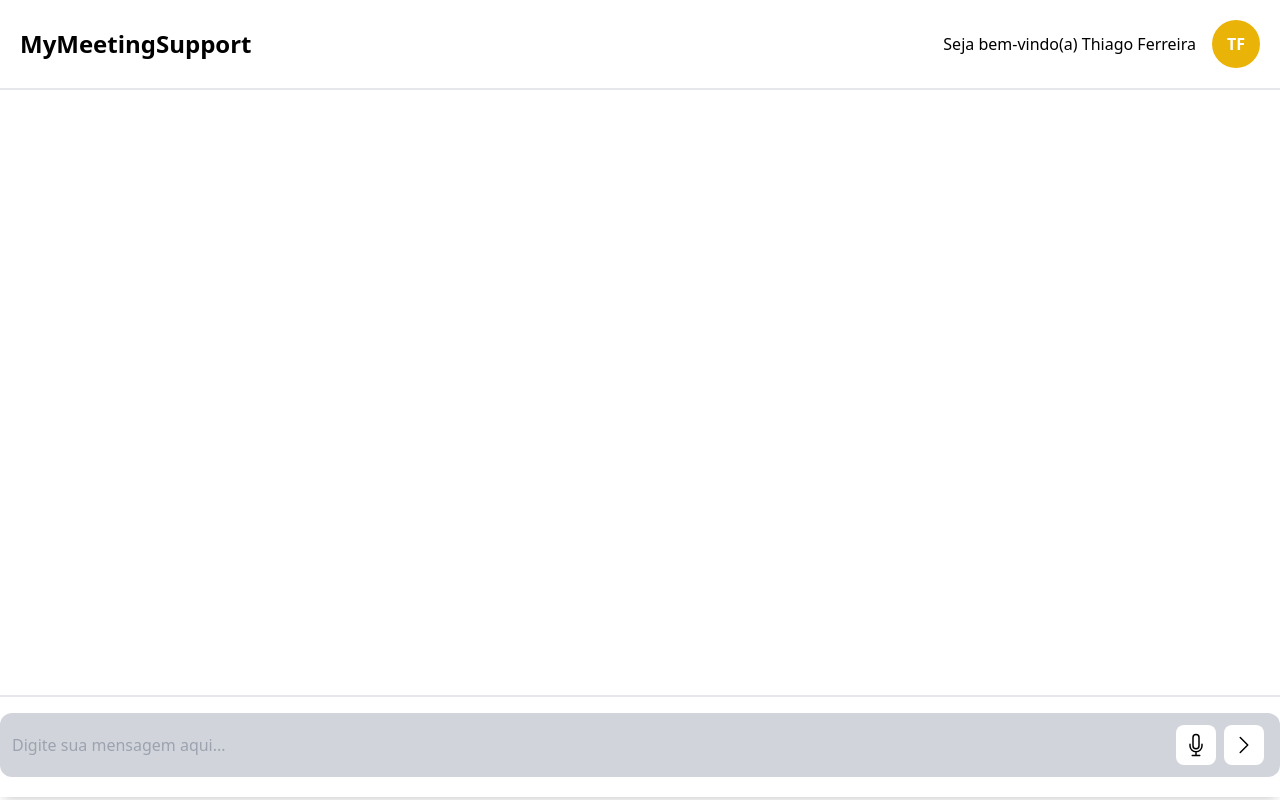
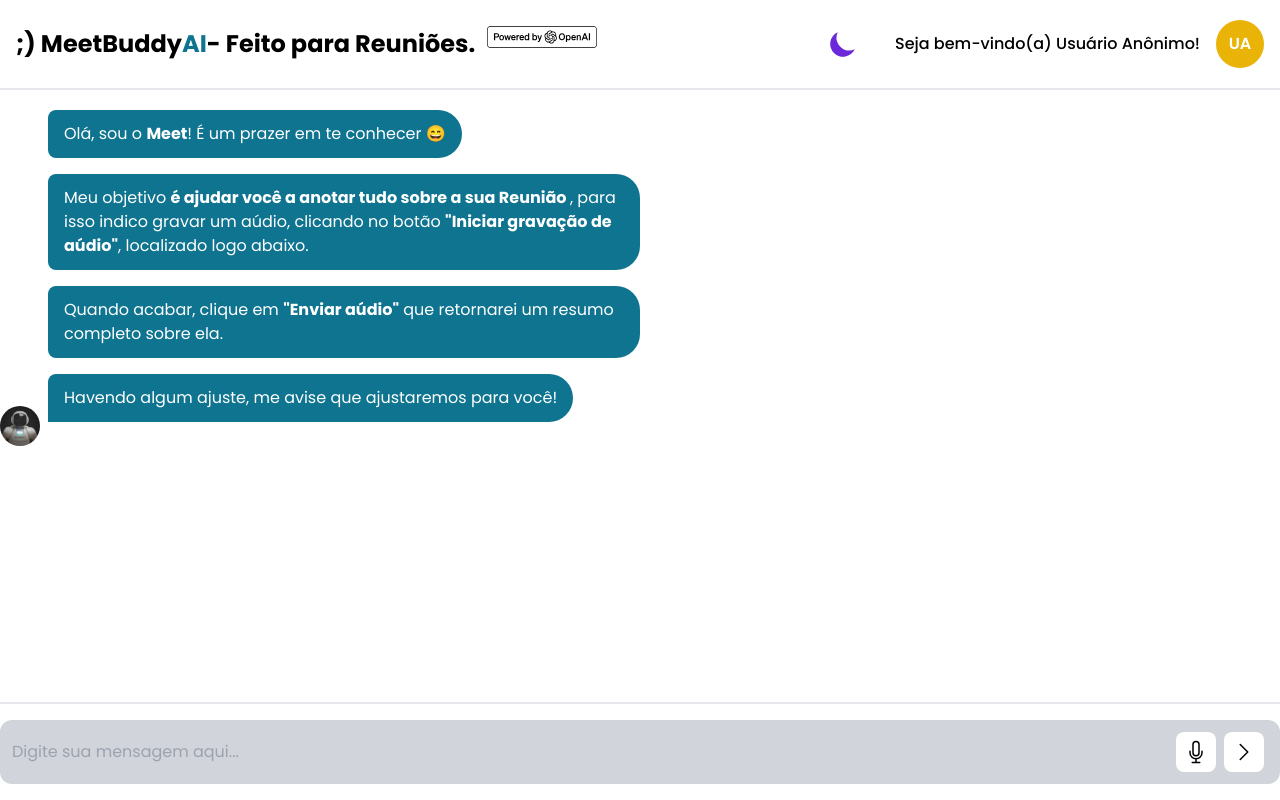
Before and after one commit to iamThiagoo/meetbuddy-ai, a website built with Vite: page index.html in a window 1280 px wide. Built offline with nearby package versions, Linux system fonts and the light colour scheme.

Commit message:
Definido nome de projeto, primeiro passo para envio de mensagens e melhora no layout

```diff
--- a/index.html
+++ b/index.html
@@ -4,42 +4,67 @@
 		<meta charset="UTF-8" />
 		<meta name="viewport" content="width=device-width, initial-scale=1.0" />
 		<link rel="stylesheet" href="src/css/main.css">
-		<title>MyMeetingSupport</title>
+		<title>MeetBuddy - Feito para Reuniões!</title>
   	</head>
   	<body>
 		<div id="app" class="w-screen">
 			<div class="w-full rounded-lg shadow-lg">
-				<div class="flex items-center justify-between px-5 py-5 bg-white border-b-2">
+
+				<div class="flex items-center justify-between px-4 py-5 bg-white border-b-2">
 					<div class="container flex items-center justify-between mx-auto">
-						<div class="text-2xl font-semibold">
-							MyMeetingSupport
-						</div>
-						<div class="flex flex-row items-center gap-4">
-							<h2 class="font-medium">
-								Seja bem-vindo(a) Thiago Ferreira
-							</h2>
-							<div class="flex items-center justify-center w-12 h-12 p-2 font-semibold text-white bg-yellow-500 rounded-full">
-								TF
+						<h1 class="flex items-center text-2xl font-bold">
+							;) MeetBuddy<span class="text-cyan-700">AI</span> - Feito para Reuniões.
+							<img src="src\images\openai.svg" class="ml-3 -mt-3.5" height="110px" width="110px" />
+						</h1>
+
+						<div class="flex gap-x-7">
+							<button
+								title="Alternar tema"
+								onclick="(() => document.body.classList.toggle('dark'))()"
+								class="w-12 h-12 p-2 rounded-lg hover:bg-gray-100 dark:hover:bg-gray-700"
+							>
+								<svg class="block fill-violet-700 dark:hidden" fill="currentColor" viewBox="0 0 20 20">
+									<path d="M17.293 13.293A8 8 0 016.707 2.707a8.001 8.001 0 1010.586 10.586z"></path>
+								</svg>
+								<svg class="hidden fill-yellow-500 dark:block" fill="currentColor" viewBox="0 0 20 20">
+									<path
+										d="M10 2a1 1 0 011 1v1a1 1 0 11-2 0V3a1 1 0 011-1zm4 8a4 4 0 11-8 0 4 4 0 018 0zm-.464 4.95l.707.707a1 1 0 001.414-1.414l-.707-.707a1 1 0 00-1.414 1.414zm2.12-10.607a1 1 0 010 1.414l-.706.707a1 1 0 11-1.414-1.414l.707-.707a1 1 0 011.414 0zM17 11a1 1 0 100-2h-1a1 1 0 100 2h1zm-7 4a1 1 0 011 1v1a1 1 0 11-2 0v-1a1 1 0 011-1zM5.05 6.464A1 1 0 106.465 5.05l-.708-.707a1 1 0 00-1.414 1.414l.707.707zm1.414 8.486l-.707.707a1 1 0 01-1.414-1.414l.707-.707a1 1 0 011.414 1.414zM4 11a1 1 0 100-2H3a1 1 0 000 2h1z"
+										fill-rule="evenodd" clip-rule="evenodd"></path>
+								</svg>
+							</button>
+
+							<div class="flex flex-row items-center gap-4">
+								<h2 class="font-medium">
+									Seja bem-vindo(a) Usuário Anônimo!
+								</h2>
+								<div class="flex items-center justify-center w-12 h-12 p-2 font-semibold text-white bg-yellow-500 rounded-full">
+									UA
+								</div>
 							</div>
 						</div>
 					</div>
 				</div>
+
 				<div class="container w-full py-5 mx-auto bg-white">
 					<div id="chat"></div>
-					<form action="POST" id="sendMessage" class="relative border-t-2">
-						<input class="w-full px-3 py-5 mt-4 bg-gray-300 border-black rounded-xl" type="text" placeholder="Digite sua mensagem aqui..." />
-						<button class="absolute flex items-center justify-center w-10 h-10 bg-white rounded-lg cursor-pointer top-7 right-16 hover:bg-gray-300">
+				</div>
+
+				<div class="fixed w-full bg-white border-t-2 bottom-4">
+					<form action="POST" id="sendMessage" class="container relative mx-auto">
+						<input class="w-full px-3 py-5 mt-4 bg-gray-300 border-black outline-offset-2 rounded-xl" type="text" placeholder="Digite sua mensagem aqui..." />
+						<button title="Iniciar gravação de aúdio" class="ease-in duration-300 hover:bg-[#636363] hover:text-white absolute flex items-center justify-center w-10 h-10 bg-white rounded-lg cursor-pointer top-7 right-16">
 							<svg xmlns="http://www.w3.org/2000/svg" fill="none" viewBox="0 0 24 24" stroke-width="1.5" stroke="currentColor" class="w-6 h-6">
 								<path stroke-linecap="round" stroke-linejoin="round" d="M12 18.75a6 6 0 0 0 6-6v-1.5m-6 7.5a6 6 0 0 1-6-6v-1.5m6 7.5v3.75m-3.75 0h7.5M12 15.75a3 3 0 0 1-3-3V4.5a3 3 0 1 1 6 0v8.25a3 3 0 0 1-3 3Z" />
 							</svg>
 						</button>
-						<button class="absolute flex items-center justify-center w-10 h-10 bg-white rounded-lg cursor-pointer top-7 right-4 hover:bg-gray-300">
+						<button title="Enviar mensagem" class="ease-in duration-300 hover:bg-[#636363] hover:text-white absolute flex items-center justify-center w-10 h-10 bg-white rounded-lg cursor-pointer top-7 right-4">
 							<svg xmlns="http://www.w3.org/2000/svg" fill="none" viewBox="0 0 24 24" stroke-width="1.5" stroke="currentColor" class="w-6 h-6">
 								<path stroke-linecap="round" stroke-linejoin="round" d="m8.25 4.5 7.5 7.5-7.5 7.5" />
 							</svg>
 						</button>
 					</form>
 				</div>
+
 			</div>
 		</div>
 		<script type="module" src="src/js/main.js"></script>
--- a/src/css/style.css
+++ b/src/css/style.css
@@ -1,6 +1,12 @@
+@import url('https://fonts.googleapis.com/css2?family=Poppins:ital,wght@0,100;0,200;0,300;0,400;0,500;0,600;0,700;0,800;0,900;1,100;1,200;1,300;1,400;1,500;1,600;1,700;1,800;1,900&display=swap');
+
 @tailwind base;
 @tailwind components;
 @tailwind utilities;
+
+* {
+    font-family: "Poppins", 'roboto' !important;
+}
 
 html {
     min-height: 100vh;
--- a/src/js/main.js
+++ b/src/js/main.js
@@ -1,3 +1,5 @@
 'use strict';
 
-console.log('oi');
+import {initialMessagesFromBot} from './message';
+
+initialMessagesFromBot();
--- a/src/js/message.js
+++ b/src/js/message.js
@@ -1,3 +1,20 @@
+export function initialMessagesFromBot() {
+
+    // First message
+    addOpenAiMessageOnChat('Olá, sou o <strong>Meet</strong>! É um prazer em te conhecer 😄');
+
+    // Second message
+    addOpenAiMessageOnChat('Meu objetivo <strong> é ajudar você a anotar tudo sobre a sua Reunião </strong>, para isso indico gravar um aúdio, clicando no botão <strong>"Iniciar gravação de aúdio"</strong>, localizado logo abaixo.');
+
+    // Third message
+    addOpenAiMessageOnChat('Quando acabar, clique em <strong>"Enviar aúdio"</strong> que retornarei um resumo completo sobre ela.');
+
+    // Fourth message
+    addOpenAiMessageOnChat('Havendo algum ajuste, me avise que ajustaremos para você!');
+
+}
+
+
 /**
  * create html user message
  *
@@ -6,7 +23,7 @@
  */
 export function createUserMessageHtml(message) {
     let html = `
-    <div class="flex justify-end mb-4">
+    <div class="flex justify-end w-6/12 mb-4 user-message">
         <div class="px-4 py-3 mr-2 text-white bg-blue-400 rounded-bl-3xl rounded-tl-3xl rounded-tr-xl"> ${message} </div>
         <img
             src="/images/bot.png"
@@ -30,7 +47,7 @@
     if (message == '') message = 'Não foi possível receber resposta do ChatGPT';
 
     let chatElement = document.querySelector("#chat");
-    let chatElementContent = document.querySelector("#chat").value;
+    let chatElementContent = document.querySelector("#chat").innerHTML ?? '';
 
     let messageHtml = createUserMessageHtml(message);
 
@@ -45,16 +62,61 @@
  * @returns {string}
  */
 export function createOpenAiMessageHtml(message) {
+
     let html = `
-    <div class="flex justify-start mb-4">
-        <img src="https://source.unsplash.com/vpOeXr5wmR4/600x600" class="object-cover w-8 h-8 rounded-full" alt="" />
-        <div class="px-4 py-3 ml-2 text-white bg-gray-400 rounded-br-3xl rounded-tr-3xl rounded-tl-xl">
+    <div class="flex justify-start mb-4 w-6/12 bot-message">
+        <img src="/src/images/bot.png" class="ease-out duration-300 relative top-8 object-cover w-10 h-10 rounded-full" alt="" />
+        <div class="px-4 py-3 ml-2 text-white bg-cyan-700 rounded-br-3xl rounded-tr-3xl rounded-tl-lg">
             ${message}
         </div>
     </div>`;
 
     return html;
 }
+
+
+/**
+ *
+ */
+function addBotPhotoToLastConsecutiveBotMessages() {
+
+    let chatElement = document.getElementById('chat');
+    let messages = chatElement.querySelectorAll('.bot-message');
+
+    let lastMessageIndex = messages.length - 1;
+
+    // Verifica se há pelo menos duas mensagens do bot para processar
+    if (lastMessageIndex >= 1) {
+
+        // Loop reverso através das mensagens para encontrar a última mensagem consecutiva do bot
+        for (let i = lastMessageIndex - 1; i >= 0; i--) {
+            // Verifica se a mensagem atual é do bot
+            let currentMessage = messages[i];
+            let isBotMessage = currentMessage.classList.contains('bot-message');
+
+            if (isBotMessage) {
+                // Verifica se a próxima mensagem também é do bot
+                let nextMessage = messages[i + 1];
+                let isNextMessageBot = nextMessage && nextMessage.classList.contains('bot-message');
+
+                if (isNextMessageBot) {
+                    // Remove a foto do bot da mensagem atual
+                    let botPhoto = currentMessage.querySelector('img');
+                    if (botPhoto) {
+                        botPhoto.remove();
+                        currentMessage.querySelector('div').classList.add('ml-12');
+                        currentMessage.querySelector('div').classList.add('rounded-bl-lg');
+                    }
+                } else {
+                    // Adiciona a foto do bot na última mensagem consecutiva
+                    currentMessage.insertAdjacentHTML('afterbegin', '<img src="/src/images/bot.png" class="ease-out duration-300 relative top-8 object-cover w-10 h-10 rounded-full" alt="">');
+                    break;
+                }
+            }
+        }
+    }
+}
+
 
 /**
  * Add OpenAi response on chat (left)
@@ -63,11 +125,12 @@
  * @returns
  */
 export function addOpenAiMessageOnChat(message) {
-
-    if (message == '') message = 'Não foi possível receber resposta do ChatGPT';
+    if (!message) message = 'Não foi possível receber resposta do ChatGPT';
 
     let chatElement = document.querySelector("#chat");
     let messageHtml = createOpenAiMessageHtml(message);
 
-    chatElement.innerHTML = chatElementContent + messageHtml;
+    chatElement.insertAdjacentHTML('beforeend', messageHtml);
+
+    addBotPhotoToLastConsecutiveBotMessages();
 }
```
Also changed, not shown: src/css/main.css, src/images/openai.svg (added).
